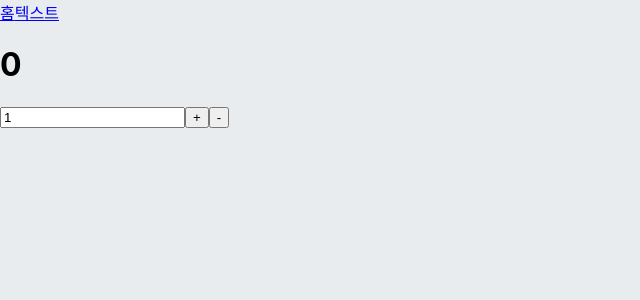
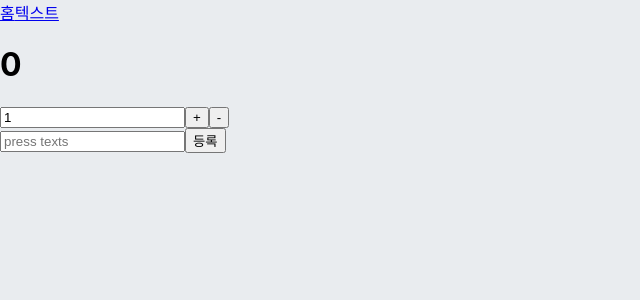
Before and after one commit to HanYeong/spring-react, a React (Create React App) app in the folder react/front-app/: page / in a window 1280 px wide. Shown: the top 300 px of the page, without its empty margins (0-640 px from the left). Built offline with nearby package versions, Linux system fonts and the light colour scheme.

Commit message:
redux-thunk 연동

```diff
--- a/react/front-app/package.json
+++ b/react/front-app/package.json
@@ -16,6 +16,7 @@
     "react-scripts": "4.0.3",
     "redux": "^4.1.0",
     "redux-devtools-extension": "^2.13.9",
+    "redux-thunk": "^2.3.0",
     "web-vitals": "^1.1.2"
   },
   "scripts": {
--- /dev/null
+++ b/react/front-app/src/components/Todos.js
@@ -0,0 +1,44 @@
+import React, {useState} from 'react';
+
+const TodoItem = React.memo(function TodoItem({todo, onToggle}) {
+   return (
+        <li
+            style={{textDecoration: todo.done ? 'line-through' : 'none'}}
+            onClick={function(){onToggle(todo.id)}}
+        >
+            {todo.text}
+        </li>
+   );
+});
+
+const TodoList = React.memo(function TodoList({todos, onToggle}) {
+    return (
+        <ul>
+            {todos.map(todo => (
+                <TodoItem key={todo.id} todo={todo} onToggle={onToggle} />
+            ))}
+        </ul>
+    );
+});
+
+function Todos({todos, onCreate, onToggle}) {
+    const [text, setText] = useState('');
+    const onChange = function(e) {
+        setText(e.target.value);
+    }
+    const onSubmit = function(e) {
+        e.preventDefault();
+        onCreate(text);
+        setText('');
+    }
+    return (
+        <div>
+            <form onSubmit={onSubmit}>
+                <input value={text} placeholder="press texts" onChange={onChange}/>
+                <button type="submit">등록</button>
+            </form>
+            <TodoList todos={todos} onToggle={onToggle}/>
+        </div>
+    );
+}
+export default Todos;
--- a/react/front-app/src/containers/CounterContainer.js
+++ b/react/front-app/src/containers/CounterContainer.js
@@ -1,13 +1,14 @@
 import React from 'react';
-import { useDispatch, useSelector } from 'react-redux';
+import { shallowEqual, useDispatch, useSelector } from 'react-redux';
 import Counter from '../components/Counter';
 import { decrease, increase, setDiff } from '../modules/counter';
+import TodosContainer from './TodosContainer';
 // 컨테이너
 function CounterContainer() {
     const { number, diff } = useSelector(state => ({
         number: state.counter.number,
         diff: state.counter.diff
-    }));
+    }), shallowEqual);
     const dispatch = useDispatch();
 
     const onIncrease = () => dispatch(increase());
@@ -15,6 +16,7 @@ function CounterContainer() {
     const onSetDiff = function(diff){dispatch(setDiff(diff))}
 
     return (
+        <>
         <Counter
             number={number}
             diff={diff}
@@ -22,6 +24,8 @@ function CounterContainer() {
             onDecrease={onDecrease}
             onSetDiff={onSetDiff}
         />
+        <TodosContainer/>
+        </>
     );
 }
 export default CounterContainer;
--- /dev/null
+++ b/react/front-app/src/containers/TodosContainer.js
@@ -0,0 +1,18 @@
+import React, { useCallback } from 'react';
+import { useDispatch, useSelector } from 'react-redux';
+import Todos from '../components/Todos';
+import { addTodo, toggleTodo } from '../modules/todos';
+
+function TodosContainer() {
+    const todos = useSelector(state => state.todos);
+    const dispatch = useDispatch();
+
+    const onCreate = function(text) {
+        dispatch(addTodo(text));
+    }
+    const onToggle = useCallback(id => dispatch(toggleTodo(id)), [dispatch]);
+
+    return <Todos todos={todos} onCreate={onCreate} onToggle={onToggle} />;
+}
+
+export default TodosContainer;
--- a/react/front-app/src/index.js
+++ b/react/front-app/src/index.js
@@ -5,11 +5,12 @@ import App from './App';
 import reportWebVitals from './reportWebVitals';
 import { BrowserRouter } from 'react-router-dom';
 import rootReducer from './modules';
-import { createStore } from 'redux';
+import { applyMiddleware, createStore } from 'redux';
 import { Provider } from 'react-redux';
-import { composeWithDevTools } from 'redux-devtools-extension';
+import myLogger from './middlewares/myLogger';
+import ReduxThunk from 'redux-thunk';
 
-const store = createStore(rootReducer, composeWithDevTools());
+const store = createStore(rootReducer, applyMiddleware(ReduxThunk, myLogger));
 
 ReactDOM.render(
   <Provider store={store}>
--- /dev/null
+++ b/react/front-app/src/middlewares/myLogger.js
@@ -0,0 +1,8 @@
+const myLogger = store => next => action => {
+    console.log(action);
+    const result = next(action);
+    console.log('\t', store.getState());
+    return result;
+};
+
+export default myLogger;
```
Also changed, not shown: 1 other file (tests, documents, lock files or other folders).
